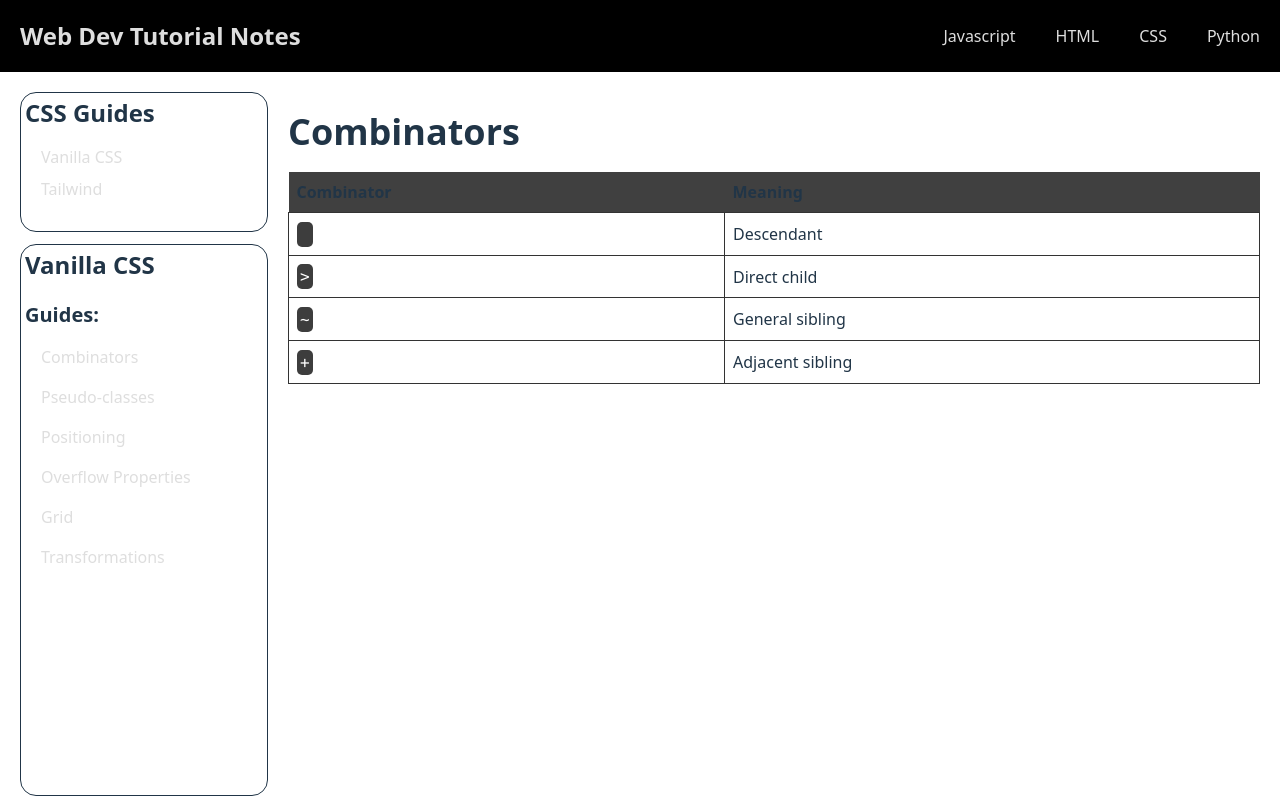
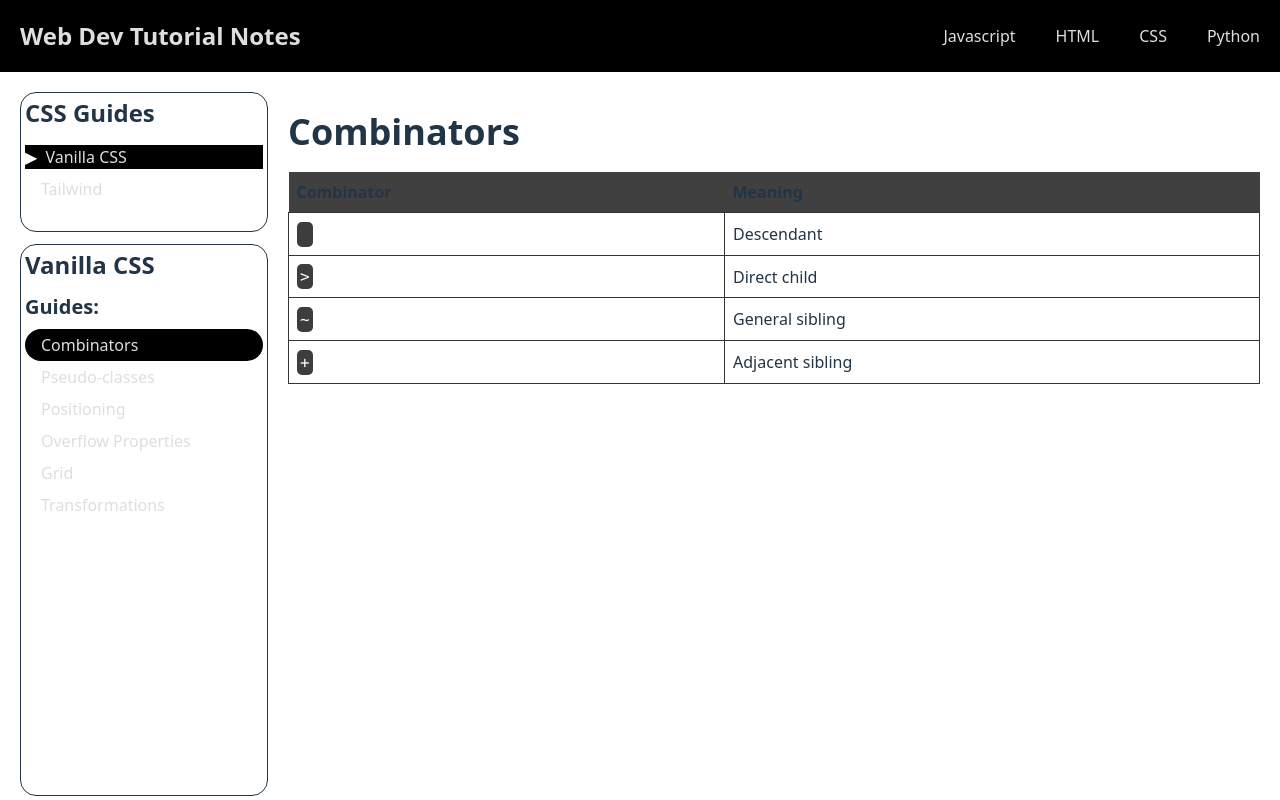
Before and after one commit to Ivan-Alexis-Tan/tutorial-compiled-notes, a React (Vite) app: page /guides/css/vanilla/vanillacssguide/1 in a window 1280 px wide. Built offline with nearby package versions, Linux system fonts and the light colour scheme.

Commit message:
feat (sidebar): highlights current selected content

```diff
--- a/src/layout/GuidesLayout.jsx
+++ b/src/layout/GuidesLayout.jsx
@@ -12,7 +12,7 @@ export default function GuidesLayout() {
                     <SideBarLayout />
                 </div>
 
-                <div className=' min-w-0 flex-10'>
+                <div className='min-w-0 flex-10 overflow-auto'>
                     <Outlet />
                 </div>
             </div>
--- a/src/pages/Language.jsx
+++ b/src/pages/Language.jsx
@@ -9,6 +9,11 @@ export default function LanguagePage() {
 
     if (!data || !librariesData) return <Navigate to={'/not-found'} replace />
 
+    function highlightActive(lib) {
+        if (library !== lib) return "pl-4"
+        return "bg-[hsl(0,0%,0%)] before:content-['▶_'] before:mr-1 before:text-white"
+    }
+
     return (
         <div className='flex flex-col min-h-0 h-full'>
             <h2 className='text-2xl font-bold mb-4'>{langTitle} Guides</h2>
@@ -16,8 +21,9 @@ export default function LanguagePage() {
             {(libraries.length >= 1)
                 ? <div className='flex flex-col gap-2 min-h-0 overflow-auto h-full'>
                     {libraries.map(lib => (
-                        <Link to={`/guides/${language}/${lib}/${libCode(lib)}/1`}
-                            className={`block pl-4`}
+                        <Link key={lib}
+                            to={`/guides/${language}/${lib}/${libCode(lib)}/1`}
+                            className={`block ${highlightActive(lib)}`}
                         >
                             {libData(lib).text}
                         </Link>
--- a/src/pages/LibrarayPage.jsx
+++ b/src/pages/LibrarayPage.jsx
@@ -1,40 +1,65 @@
-import { Link, Navigate, Outlet, useParams } from "react-router-dom"
+import { Link, Navigate, Outlet, useLocation, useParams } from "react-router-dom"
 import { useState } from "react";
 
 import { languageRoute } from "../routeData";
 
 export default function LibraryPage() {
-    const {language, library, code } = useParams();
+    const {language, library, id } = useParams();
+    const { pathname } = useLocation();
     const [showProj, setShowProject] = useState(false)
 
-    const { data, url, libraries, libCode, libData } = languageRoute(language)
+    const { data, url, libraries, libCode, libData, libTitles, libProjects } = languageRoute(language)
     const libraryData = libData(library)
 
     if (!libraryData) return <Navigate to='not-found' replace/>
 
-    const guideTitles = libraryData.titles ?? [];
+    const guideTitles = libTitles(library) ?? [];
     const libraryTitleIds = Object.keys(guideTitles) ?? [];
 
-    const projects = libraryData.projects ?? null;
-    const projectsId = (projects !== null) ? Object.keys(projects) : null;
+    const projects = libProjects(library) ?? null;
+    const projectsId = Object.keys(projects);
+
+    function highlightActive(activeId, field = "guides") {
+        if (id !== activeId) return ""
+        const activeStyle = "bg-black"
+
+        switch(field) {
+            case "projects":
+                if (!pathname.split('/').includes("projects")) return "";
+                return activeStyle
+            default:
+                if (pathname.split('/').includes("projects")) return "";
+                return activeStyle
+        }
+    }
 
     return (
         <div className="flex flex-col min-h-0 h-full">
-            <h1 className="text-2xl font-bold mb-5">{libraryData.text}</h1>
+            <h1 className="text-2xl font-bold mb-3">{libraryData.text}</h1>
 
-            {projects && <div className="mb-5">
-                <h2 onClick={_ => setShowProject(prev => !prev)}
-                    className="text-xl font-bold mb-2"
-                >Projects</h2>
+            {projectsId.length >= 1
+                && <div className="flex flex-col mb-3">
+                        <h2 onClick={_ => setShowProject(prev => !prev)}
+                            className="inline text-xl font-bold mb-2 cursor-pointer hover:text-(--link-hover-text-clr)"
+                            title={showProj ? "Close projects" : "Open projects"}
+                        >
+                            Projects
+                        </h2>
 
-                {showProj
-                    && <ul className="mx-5">{projectsId.map(id => (
-                    <li key={id} className="mb-1">
-                        <Link to={`/guides/${language}/${library}/projects/${libraryData.projCode}/${id}`}>{projects[id]}</Link>
-                    </li>))
-                }
-                </ul>}
-            </div>}
+                    {showProj
+                        && <div className="flex flex-col">
+                            {projectsId.map(id => (
+                                <Link key={id}
+                                    className={`pl-4 pr-2 py-1 rounded-2xl hover:bg-black ${highlightActive(id, "projects")}`}
+                                    to={`/guides/${language}/${library}/projects/${libraryData.projCode}/${id}`}
+                                >
+                                    {projects[id]}
+                                </Link>))
+                            }
+                        </div>
+                    }
+                </div>
+            }
 
             <h2 className="text-xl font-bold mb-2">Guides:</h2>
             {(libraryTitleIds.length >=1)
@@ -43,7 +68,7 @@ export default function LibraryPage() {
                         <Link key={id}
                             to={`/guides/${language}/${library}/${libraryData.guideCode}/${id}`}
                             style={{ display: "block" }}
-                            className="pl-4 p-2 rounded-4xl hover:bg-black transition-colors"
+                            className={`${highlightActive(id, "guides")} pl-4 pr-2 p-1 rounded-4xl hover:bg-black transition-colors`}
                         >
                             {guideTitles[id]}
                         </Link>
```
